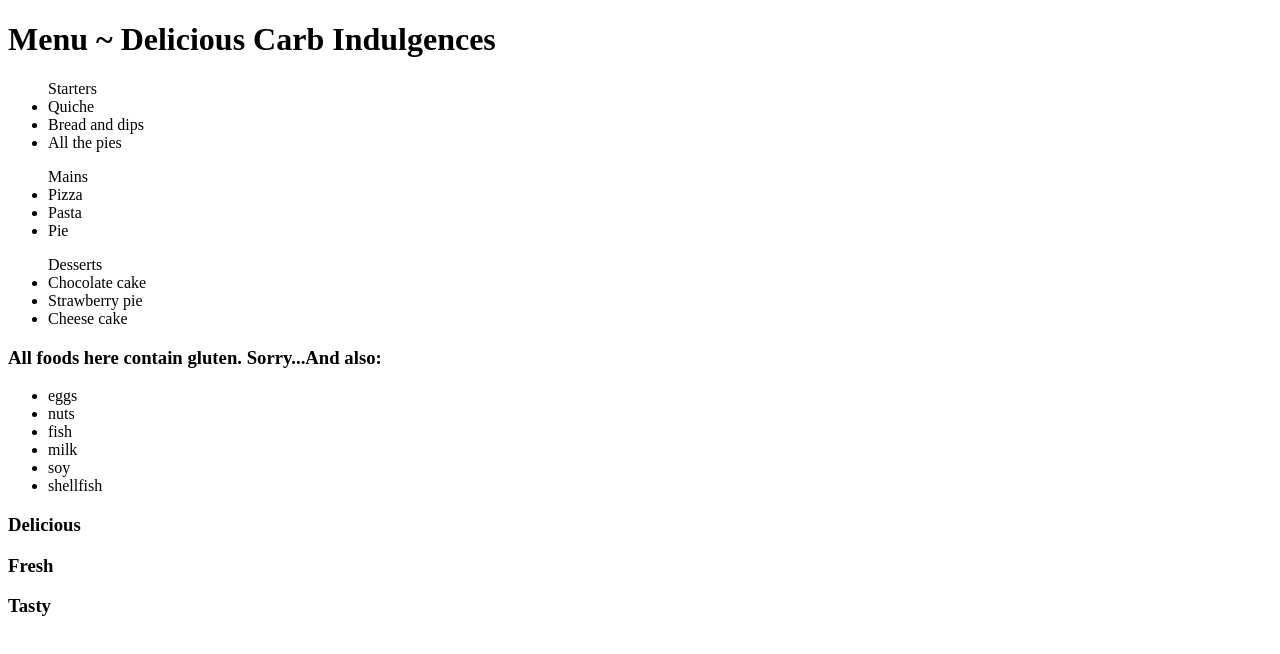
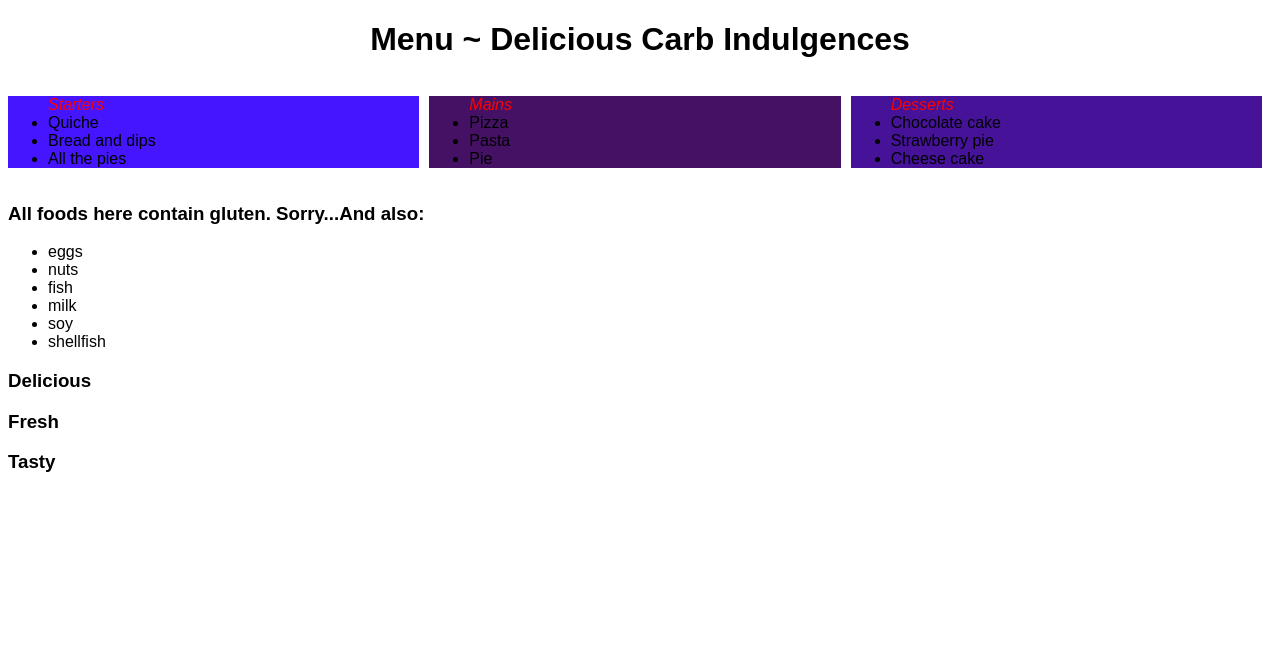
Before and after one commit to mkisecok/menu-styling-DOM-, a plain HTML site: page index.html in a window 1280 px wide. Drawn offline with Linux system fonts and the light colour scheme.

Commit message:
Add task 1-5

```diff
--- a/index.html
+++ b/index.html
@@ -56,6 +56,7 @@
             <h3>Tasty</h3>
         </section>
     </footer>
+
 </body>
-
+<script src="index.js"></script>
 </html>
--- /dev/null
+++ b/index.js
@@ -0,0 +1,70 @@
+
+//1
+
+document.body.style.fontFamily= 'Arial'
+
+//2
+document.querySelector('.title').style.textAlign ='center';
+
+//3
+let label = document.querySelectorAll('.category')
+ label.forEach(element=>
+
+{
+    element.style.color='red';
+    element.style.fontStyle='italic'
+})
+
+
+ //4
+
+ function colorGenerator(element)
+{
+    randomNumber = Math.round(Math.random()*100)
+    randomColor = document.getElementsByClassName(element)
+    randomColor[0].style.backgroundColor=`#${randomNumber.toString()<10 ? 15 : randomNumber.toString()}15FF `
+    randomColor[1].style.backgroundColor=`#${randomNumber.toString()<10 ? 15 : randomNumber.toString()}1165 `
+    randomColor[2].style.backgroundColor=`#${randomNumber.toString()<10 ? 15 : randomNumber.toString()}1298 `
+}
+colorGenerator('food-category')
+
+//  function colorGenerator(element)
+//  {
+//     let colorPalete=["#0099cc","#c0c0c0","#587b2e","#990000","#000000","#1C8200","#987baa","#981890","#AA8971","#1987FC","#99081E"];
+
+//     let  randomize = Math.floor(Math.random() * colorPalete.length);
+
+//     let selectColor = colorPalete[randomize];
+
+//       document.querySelectorAll(element).forEach(element=>
+//     {
+//             element.style.backgroundColor=selectColor
+//     })
+
+
+// }
+ // colorGenerator('.food-category')
+
+ //5
+
+
+
+
+ let width =window.innerWidth;
+
+
+ if (width <= 425)
+{
+    document.querySelector('.main').style.display = 'flex';
+    document.querySelector('.main').style.flexDirection = 'column';
+    document.querySelector('.main').style.alignItems = 'center';
+    document.querySelectorAll('.food-category').forEach(element => element.style.width='250px')
+}
+else
+{
+    document.querySelector('.main').style.display = 'flex'
+    document.querySelector('.main').style.justifyContent = 'space-around'
+    console.log(document.querySelectorAll('.food-category'));
+    document.querySelectorAll('.food-category').forEach(element => element.style.width='30%')
+    document.querySelectorAll('.food-category').forEach(element => element.style.marginRight='10px')
+}
```
